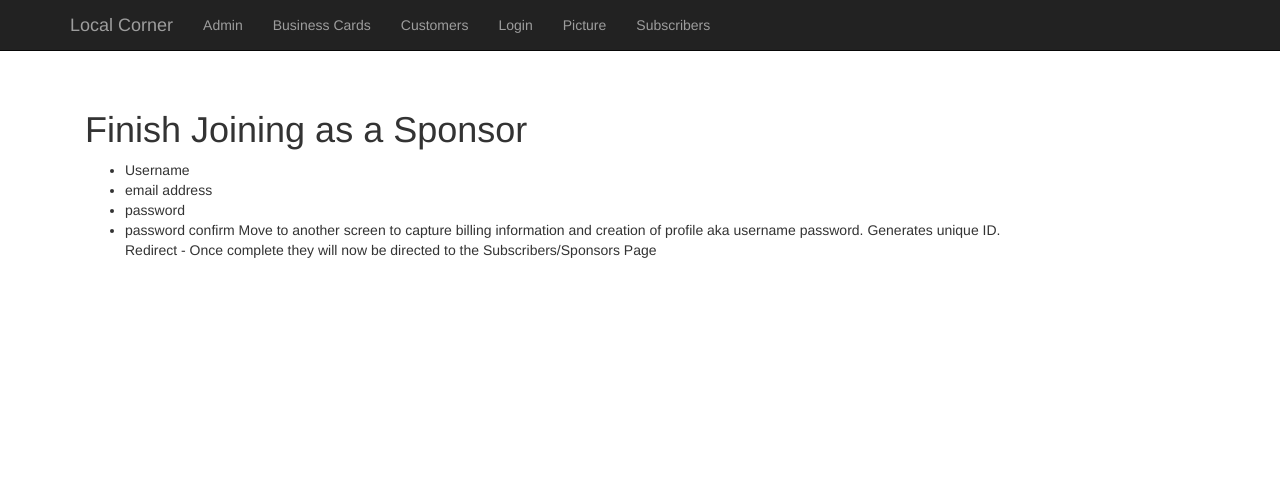
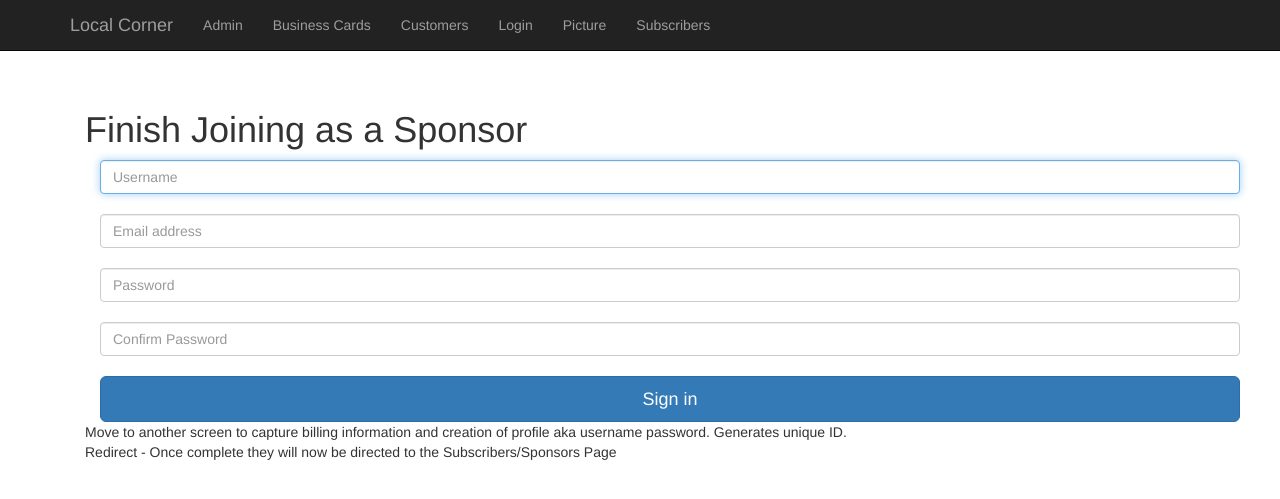
Before and after one commit to davidfekke/lcorner, a Jekyll site: the page built from sponsorbilling/index.md, in a window 1280 px wide. Shown: the top 499 px of the page. Built offline with Jekyll 4.4.1, drawn with Linux system fonts in a browser that asks for light colours; nearby versions of some CDN libraries.

Commit message:
Adding billing infor

```diff
--- a/sponsorbilling/index.md
+++ b/sponsorbilling/index.md
@@ -4,9 +4,23 @@ title: "Finish Joining as a Sponsor"
 description: ""
 ---
 
-* Username
-* email address
-* password
-* password confirm
+<div class="container">
+    <form class="form">
+        <label for="inputUsername" class="sr-only">Email address</label>
+        <input type="username" id="inputUsername" class="form-control" placeholder="Username" required autofocus />
+        <br />
+        <label for="inputEmail" class="sr-only">Email address</label>
+        <input type="email" id="inputEmail" class="form-control" placeholder="Email address" required autofocus />
+        <br />
+        <label for="inputPassword" class="sr-only">Password</label>
+        <input type="password" id="inputPassword" class="form-control" placeholder="Password" required>
+        <br />
+        <label for="inputConfirmPassword" class="sr-only">Password</label>
+        <input type="password" id="inputConfirmPassword" class="form-control" placeholder="Confirm Password" required>
+        <br />
+        <button class="btn btn-lg btn-primary btn-block" onclick="location.href='{{ site.baseurl }}/billinginfo/'">Sign in</button>
+    </form>
+</div>
+
 Move to another screen to capture billing information and creation of profile aka username password.  Generates unique ID.
 Redirect - Once complete they will now be directed to the Subscribers/Sponsors Page
```
Also changed, not shown: billinginfo/index.md (added, +53 -0 lines).
